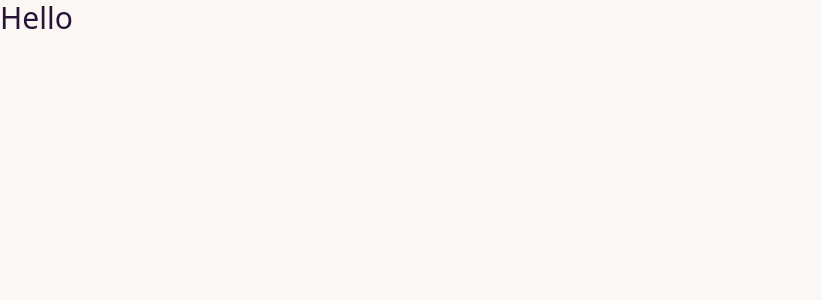
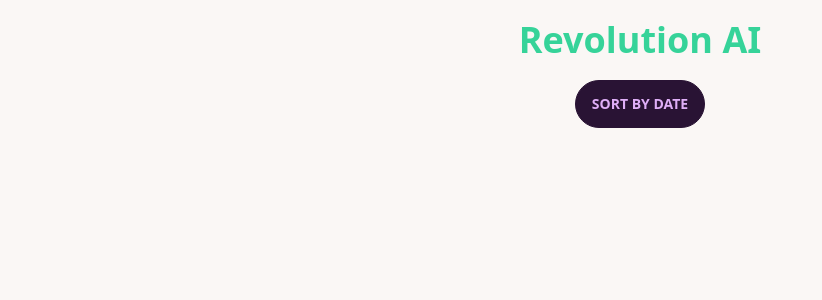
Before and after one commit to Ujjal-ENG/revolation-ai-react-app, a React (Create React App) app: page / in a window 1280 px wide. Shown: the top 300 px of the page, without its empty margins (0-822 px from the left). Built offline with nearby package versions, Linux system fonts and the light colour scheme.

Commit message:
two resuable files maked done

```diff
--- a/src/App.js
+++ b/src/App.js
@@ -1,9 +1,12 @@
 import React from 'react';
+import Button from './components/Button';
+import Header from './components/Header';
 
 const App = () => {
     return (
         <>
-            <h1 className="text-3xl">Hello</h1>
+            <Header />
+            <Button color="error">Sort by Date</Button>
         </>
     );
 };
--- /dev/null
+++ b/src/components/Button.jsx
@@ -0,0 +1,11 @@
+import React from 'react';
+
+const Button = (props) => {
+    return (
+        <div className=" flex justify-center ">
+            <button className={`btn btn-${props.color} flex justify-center font-bold`}>{props.children}</button>
+        </div>
+    );
+};
+
+export default Button;
--- /dev/null
+++ b/src/components/Header.jsx
@@ -0,0 +1,11 @@
+import React from 'react';
+
+const Header = () => {
+    return (
+        <div>
+            <h1 className="text-4xl text-success font-bold text-center p-5">Revolution AI</h1>
+        </div>
+    );
+};
+
+export default Header;
```
